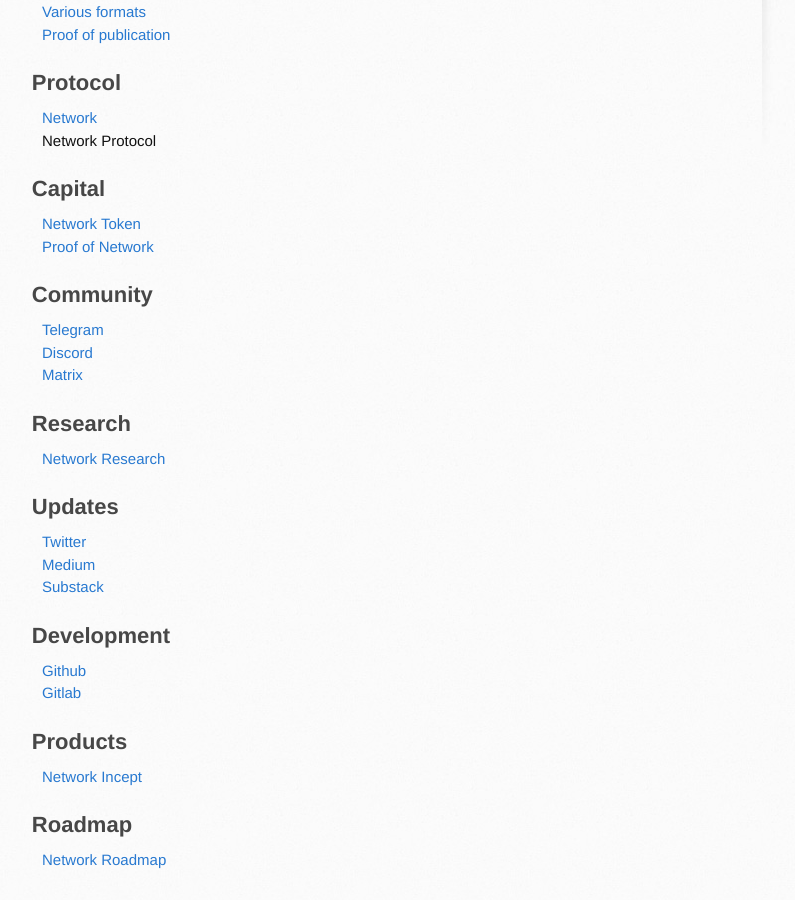
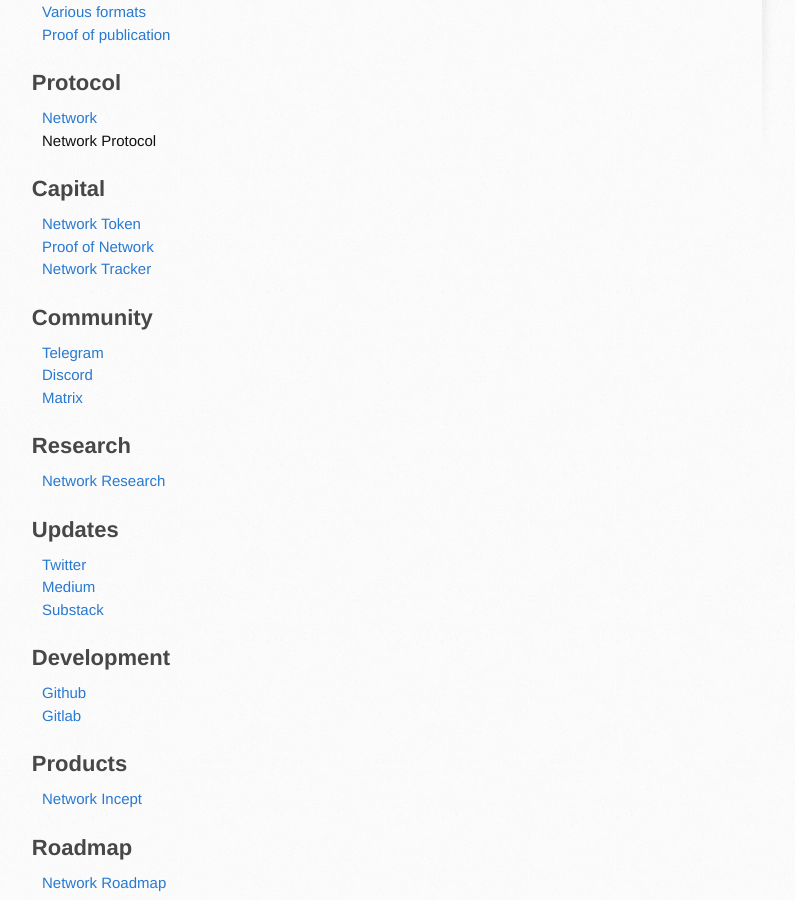
Before and after one commit to networkf/network.github.io, a Jekyll site: the page built from index.md, in a window 1280 px wide and 900 px high, scrolled down 562 px. Shown: the whole window, without its empty margins (128-923 px from the left). Built offline with Jekyll 4.4.1, drawn with Linux system fonts in a browser that asks for light colours; some web fonts are replaced; our own code applies the rules of GitHub Pages for plain Markdown files.

Commit message:
Update index.md

```diff
--- a/index.md
+++ b/index.md
@@ -29,7 +29,10 @@ Network Protocol
 ## Capital
 <a href="https://etherscan.io/token/0x7b5726f8261705f6b9e60094ef4427f8e2f29a44?a=0xA11AF6913D21CaB375086e1eb93A60C7f739B15A" target="_blank">Network Token</a>
 <br>
-<a href="https://github.com/networkf/n/projects/1" target="_blank">Proof of Network</a>
+<a href="https://app.skiff.org/docs/695b2531-2143-455c-871a-c7e53ec36995#sl6KBBJ0MLiWsZyIfxY0fvfsR+vKSlHPQ+vuhPkin0E=" target="_blank">Proof of Network</a>
+<br>
+<a href="https://docs.google.com/spreadsheets/d/1m9o-NVi9G2ksfayXTmo8XrTnp5_gyz4v4nxIQ5MIs8Y" target="_blank">Network Tracker</a>
+
 
 ## Community
 <a href="https://t.me/+TU1rMRNZ1MIYLxBF" target="_blank">Telegram</a>
```
